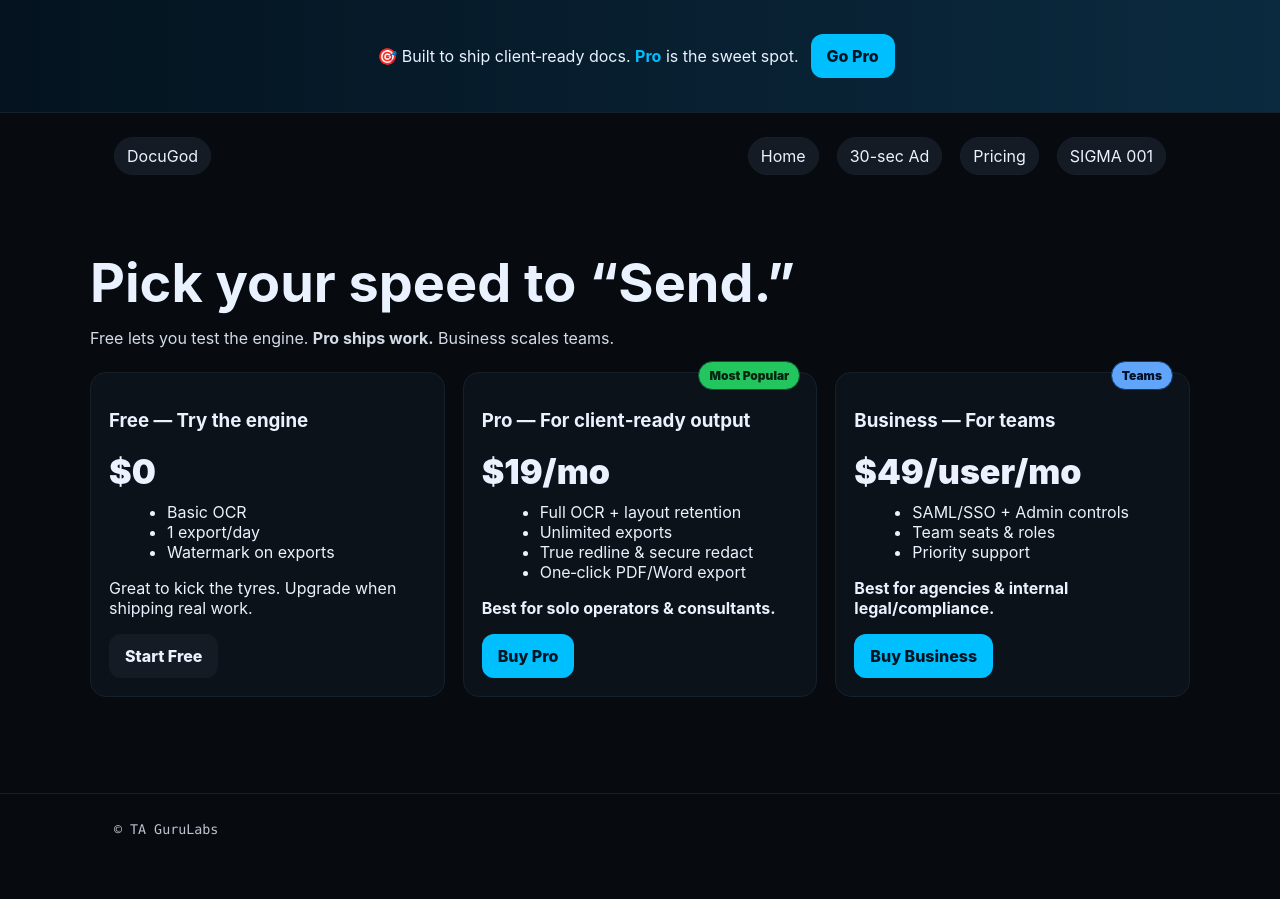
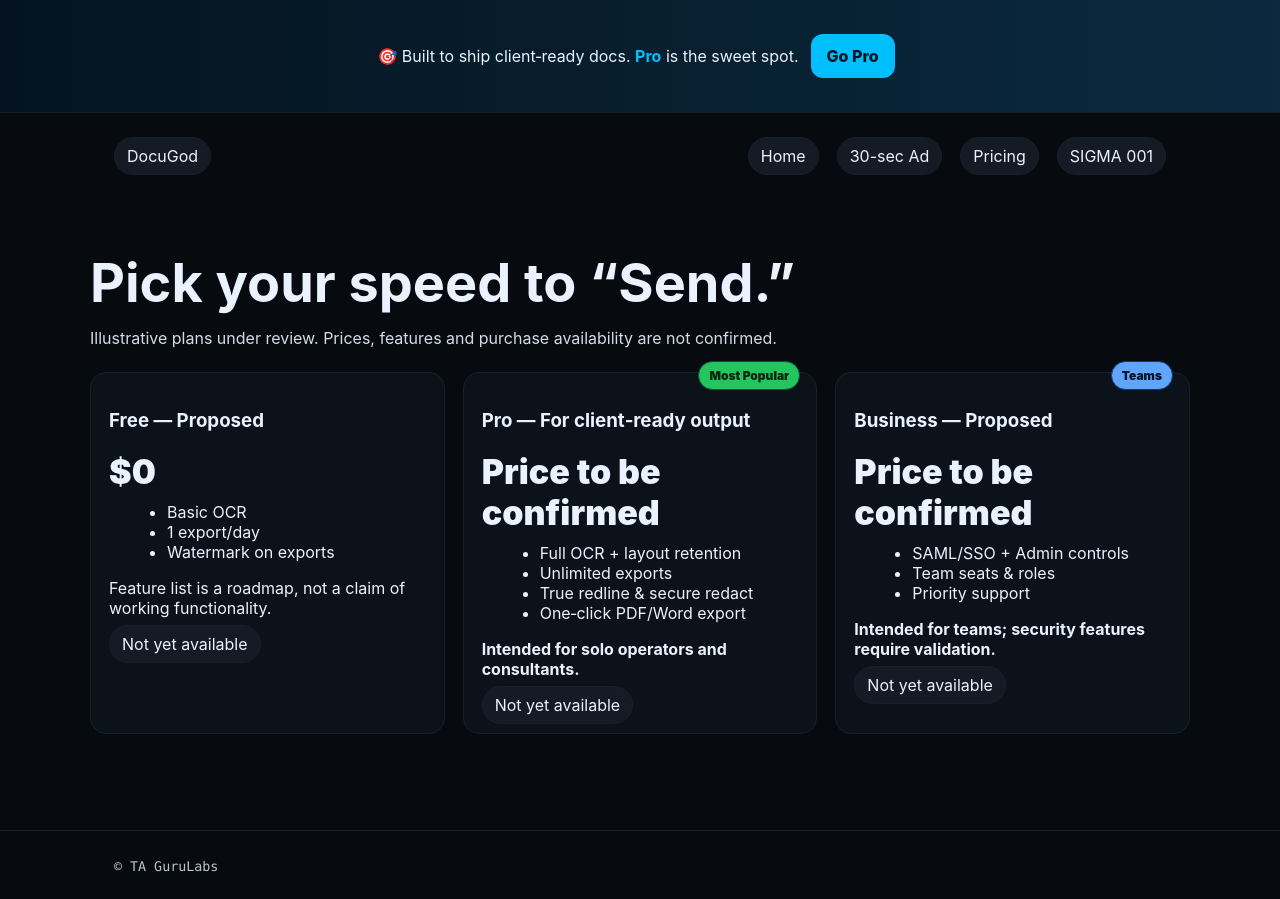
Before and after one commit to aj4359/docugod1-site, a plain HTML site: page pricing.html in a window 1280 px wide. Before the commit the page ends 862 px from the top, so only its background shows below. Drawn offline with Linux system fonts and the light colour scheme.

Commit message:
Gate DocuGod public preview: remove unverified paid CTAs and claims

```diff
--- a/pricing.html
+++ b/pricing.html
@@ -18,49 +18,49 @@
 
 <div class="container hero">
   <h1 class="h1">Pick your speed to “Send.”</h1>
-  <p class="lead">Free lets you test the engine. <b>Pro ships work.</b> Business scales teams.</p>
+  <p class="lead">Illustrative plans under review. Prices, features and purchase availability are not confirmed.</p>
 
   <div class="price-wrap">
     <div class="price" id="free">
-      <h3>Free — Try the engine</h3>
+      <h3>Free — Proposed</h3>
       <div class="amt">$0</div>
       <ul class="bullets">
         <li>Basic OCR</li>
         <li>1 export/day</li>
         <li>Watermark on exports</li>
       </ul>
-      <p class="bad">Great to kick the tyres. Upgrade when shipping real work.</p>
+      <p class="bad">Feature list is a roadmap, not a claim of working functionality.</p>
       <div class="cta-row">
-        <a class="btn secondary" href="https://payhip.com/b/Urc5P" target="_blank" rel="noopener">Start Free</a>
+        <span class="pill">Not yet available</span>
       </div>
     </div>
 
     <div class="price most" id="pro">
       <h3>Pro — For client‑ready output</h3>
-      <div class="amt">$19/mo</div>
+      <div class="amt">Price to be confirmed</div>
       <ul class="bullets">
         <li>Full OCR + layout retention</li>
         <li>Unlimited exports</li>
         <li>True redline &amp; secure redact</li>
         <li>One‑click PDF/Word export</li>
       </ul>
-      <p><b>Best for solo operators & consultants.</b></p>
+      <p><b>Intended for solo operators and consultants.</b></p>
       <div class="cta-row">
-        <a class="btn" href="https://payhip.com/b/EtBob" target="_blank" rel="noopener">Buy Pro</a>
+        <span class="pill">Not yet available</span>
       </div>
     </div>
 
     <div class="price biz" id="business">
-      <h3>Business — For teams</h3>
-      <div class="amt">$49/user/mo</div>
+      <h3>Business — Proposed</h3>
+      <div class="amt">Price to be confirmed</div>
       <ul class="bullets">
         <li>SAML/SSO + Admin controls</li>
         <li>Team seats & roles</li>
         <li>Priority support</li>
       </ul>
-      <p><b>Best for agencies & internal legal/compliance.</b></p>
+      <p><b>Intended for teams; security features require validation.</b></p>
       <div class="cta-row">
-        <a class="btn" href="https://payhip.com/b/D2t37" target="_blank" rel="noopener">Buy Business</a>
+        <span class="pill">Not yet available</span>
       </div>
     </div>
   </div>
```
